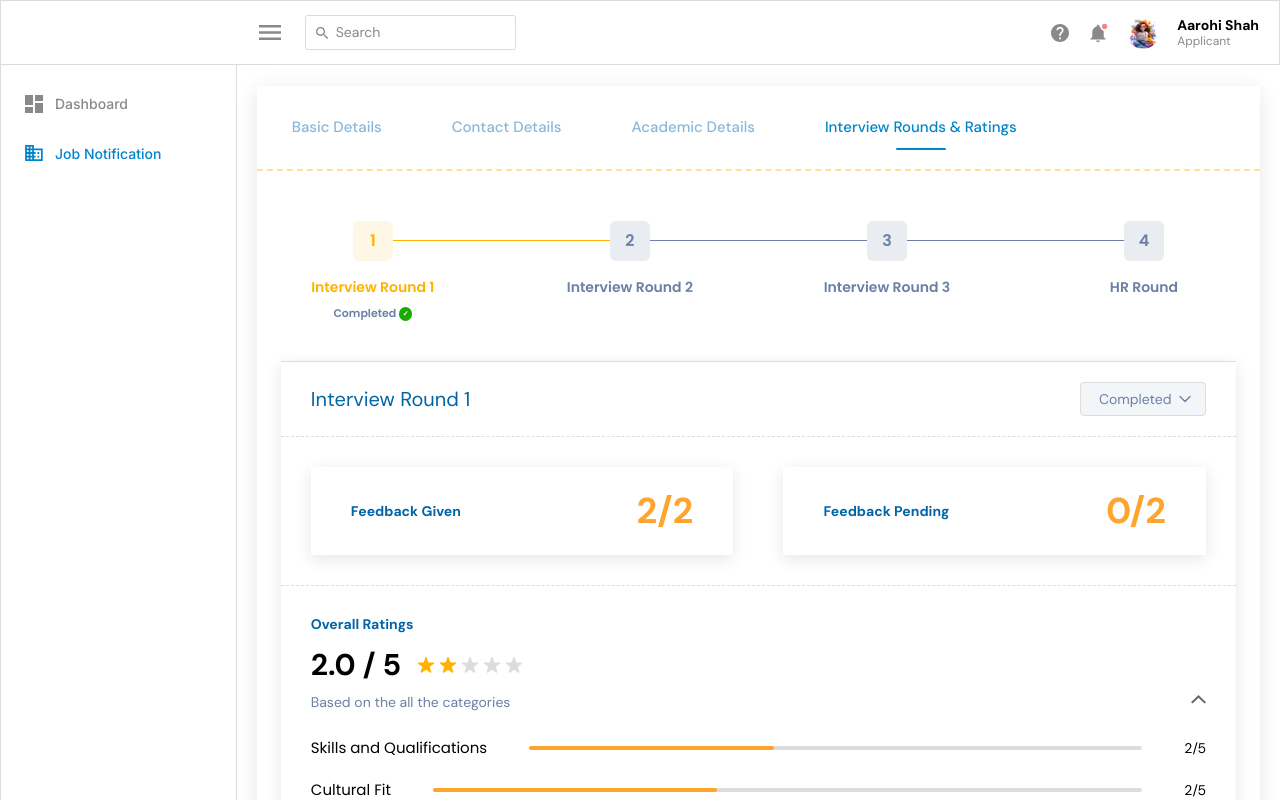
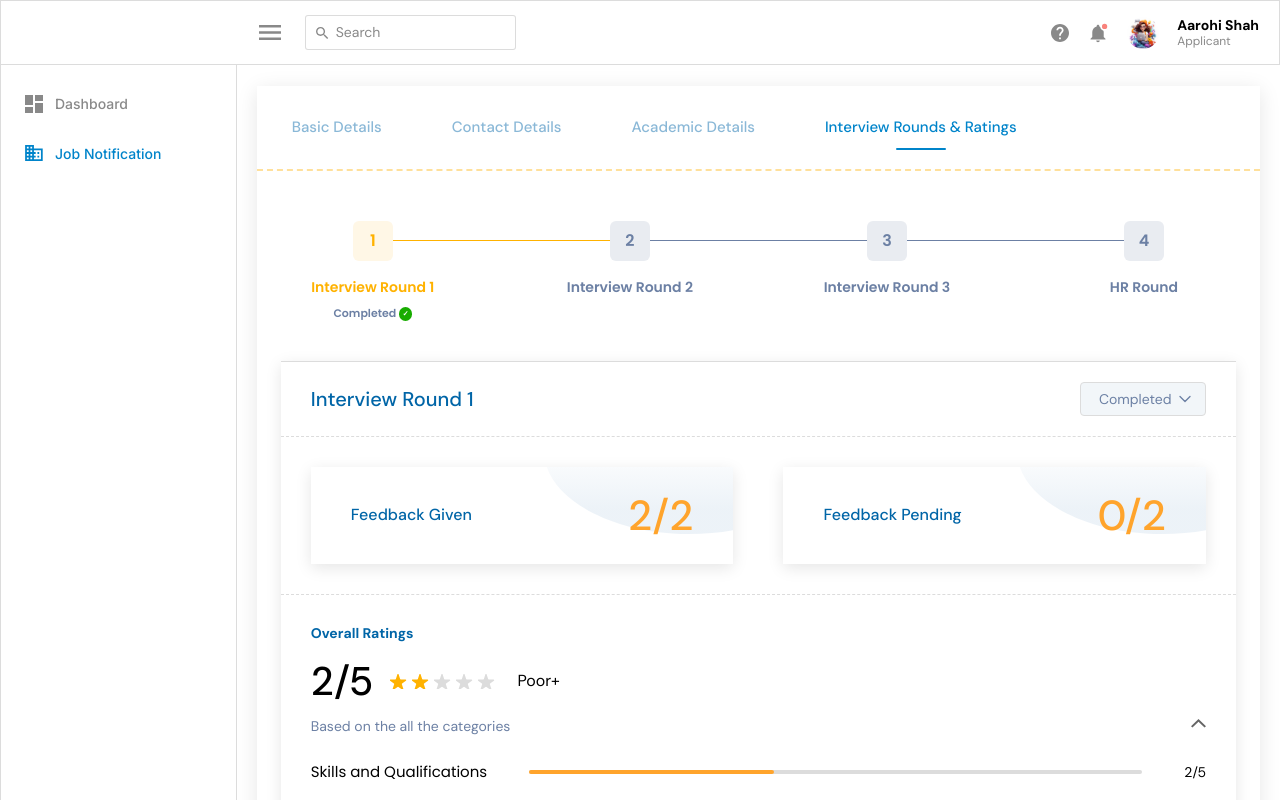
Before and after one commit to Ashok315/reactjs-task-ashok, a React (Vite) app: page / in a window 1280 px wide. Shown: the top 800 px of the page. Built offline with nearby package versions, Linux system fonts and the light colour scheme.

Commit message:
added bg-vector

```diff
--- a/src/components/steps/CategoryWiseRatings.jsx
+++ b/src/components/steps/CategoryWiseRatings.jsx
@@ -85,7 +85,7 @@ const CategoryWiseRatings = () => {
                     </span>
                     <div className="flex items-center space-x-2">
                       <div className="flex space-x-1">{renderStars(category.stars)}</div>
-                      <span className="text-sm">
+                      <span>
                         {category.remark}
                       </span>
                     </div>
--- a/src/components/steps/Round1.jsx
+++ b/src/components/steps/Round1.jsx
@@ -12,7 +12,7 @@ const Round1 = () => {
 
              {/* Feedback Section */}
             <div className='flex justify-between items-center gap-2 px-[20px] md:px-[30px] py-[20px] border-b-[1.5px] border-dashed border-lightgray'>
-                  <div className="text-[16px] md:text-[20px] text-primary-dark">Interview Round 1</div>
+                  <div className="text-[16px] md:text-[20px] text-primary-dark font-medium">Interview Round 1</div>
                   <div>
                         <DropdownMenu
                             options={["Completed", "In Progress", "Pending", "On Hold"]}
@@ -23,12 +23,12 @@ const Round1 = () => {
 
             <div className="flex flex-col md:flex-row justify-between py-[30px] px-[15px] md:px-[30px] gap-[20px] md:gap-[50px] border-b-[1.5px] border-dashed border-lightgray">
                 <div className="feedback-given flex basis-1/2 justify-between items-center px-[20px] md:px-[40px] py-[17px]">
-                    <div className="text-sm text-primary-dark font-semibold">Feedback Given</div>
-                    <div className="text-[36px] font-semibold text-secondary">2/2</div>
+                    <div className="text-[16px]  text-primary-dark font-medium">Feedback Given</div>
+                    <div className="text-[36px] md:text-[42px] font-medium text-secondary">2/2</div>
                 </div>
                 <div className="feedback-pending flex basis-1/2 justify-between items-center px-[20px] md:px-[40px] py-[17px]">
-                    <div className="text-sm text-primary-dark font-semibold">Feedback Pending</div>
-                    <div className="text-[36px] font-semibold text-secondary">0/2</div>
+                    <div className="text-[16px] text-primary-dark font-medium">Feedback Pending</div>
+                    <div className="text-[36px] md:text-[42px] font-medium text-secondary">0/2</div>
                 </div>
             </div>
 
--- a/src/components/steps/SkillRatings.jsx
+++ b/src/components/steps/SkillRatings.jsx
@@ -10,6 +10,31 @@ const SkillRatings = () => {
     { name: "Communication and Interpersonal Skills", score: 2, max: 5 },
   ];
 
+  const ratingRemarks=[
+    {
+      score:1,
+      remark:"poor"
+    },
+    {
+      score:2,
+      remark:"poor+"
+    },
+    {
+      score:3,
+      remark:"good"
+    },
+    {
+      score:4,
+      remark:"very good"
+    },
+    {
+      score:5,
+      remark:"excellent"
+
+    }
+
+  ]
+
   // Calculate the overall rating
 
   const calculateOverallRating = () => {
@@ -18,7 +43,7 @@ const SkillRatings = () => {
     return (totalScore / maxScore) * 5;
   };
 
-  const overallRating = calculateOverallRating().toFixed(1);
+  const overallRating = Math.floor(calculateOverallRating().toFixed(1));
 
   const renderStars = (rating) => {
     const stars = [];
@@ -52,8 +77,23 @@ const SkillRatings = () => {
         <div className="mb-6">
             <div className="text-sm text-primary-dark font-semibold">Overall Ratings</div>
             <div className="flex items-center mt-2">
-                 <div className="text-[30px] md:[36px] font-semibold pr-[14px]">{overallRating} / 5</div>
+                 <div className="text-[32px] md:text-[40px] font-medium pr-[14px]">{overallRating}/5</div>
                 {renderStars(overallRating)}
+
+                {ratingRemarks.map((item)=>{
+                  if(item===overallRating){
+                     return (
+                        <div className="capitalize">
+                            {item.remark}
+                         </div>
+                     )}
+                  }
+                 )}
+
+                 {ratingRemarks.map((item,index)=>
+                     item.score===overallRating?<div key={index} className="capitalize ml-5">{item.remark}</div>:""
+                )}
+
             </div>
 
             <div className="flex items-center justify-between mb-4">
--- a/src/index.css
+++ b/src/index.css
@@ -25,6 +25,10 @@ input::placeholder {
 .feedback-given,
 .feedback-pending {
   box-shadow: 0px 4px 15px rgba(0, 0, 0, 0.1);
+}
+.feedback-given, .feedback-pending{
+  background: url(/bg_vector.svg) no-repeat top right;
+  background-position: right -40px bottom 30px;
 }
 
 .tablinks{
```
Also changed, not shown: public/bg_vector.svg (added).
